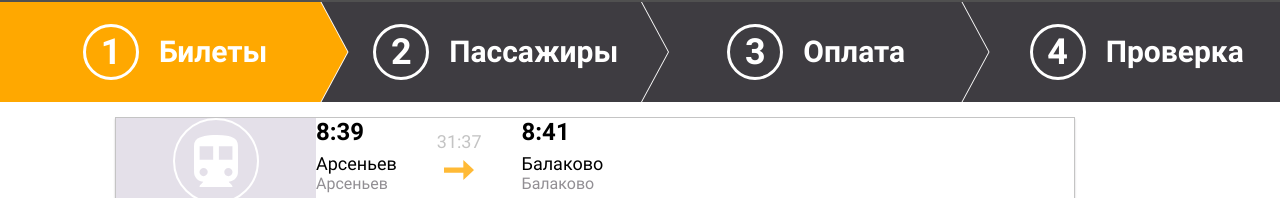
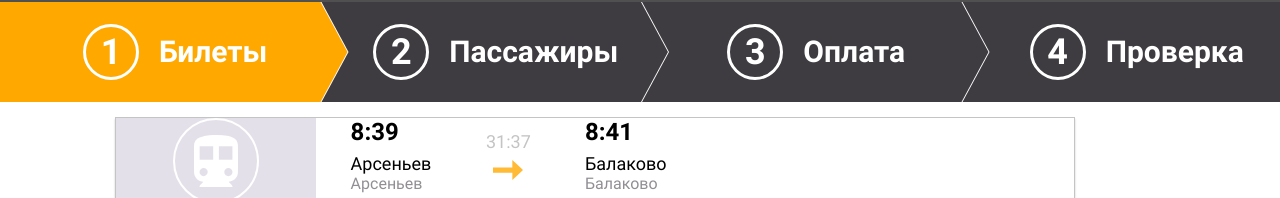
Before and after one commit to korneef/railway-booking-frontend, a React (Create React App) app: page /order/step/1 in a window 1280 px wide. Shown: the part 602-800 px from the top of the page. Built offline with nearby package versions, Linux system fonts and the light colour scheme; grey boxes are pictures that could not be loaded.

Commit message:
correcting styles

```diff
--- a/src/entities/TrainTimeTableInfo/TrainTimeTableInfo.scss
+++ b/src/entities/TrainTimeTableInfo/TrainTimeTableInfo.scss
@@ -1,3 +1,7 @@
 .train-time-table-info {
   display: flex;
 }
+
+.train-time-table-info__train-direction-info {
+  margin: 0 20px;
+}
--- a/src/entities/TrainTimeTableInfo/TrainTimeTableInfo.tsx
+++ b/src/entities/TrainTimeTableInfo/TrainTimeTableInfo.tsx
@@ -17,7 +17,7 @@ function TrainTimeTableInfo(props: TrainTimeTableInfoProps) {
   return (
     <div className={classNames({[`${bemClass}__${className}`]: bemClass}, className)}>
       {direction === 'departure' ? <PointInfo bemClass={className} {...from}/> : <PointInfo bemClass={className} {...to}/>}
-      <TrainDirection duration={duration} direciton={direction} />
+      <TrainDirection duration={duration} direciton={direction} bemClass={className}/>
       {direction === 'departure' ? <PointInfo bemClass={className} {...to}/> : <PointInfo bemClass={className} {...from}/>}
     </div>
   );
--- a/src/shared/components/PointInfo/PointInfo.scss
+++ b/src/shared/components/PointInfo/PointInfo.scss
@@ -1,4 +1,9 @@
-.point-info {}
+.point-info {
+  width: 150px;
+  display: flex;
+  flex-direction: column;
+  align-items: center;
+}
 
 .point-info__time {
   font-weight: 700;
--- a/src/shared/components/PointInfo/PointInfo.tsx
+++ b/src/shared/components/PointInfo/PointInfo.tsx
@@ -13,10 +13,12 @@ function PointInfo(props: PointInfoProps) {
   const { datetime, city, railway_station_name, bemClass } = props;
   const className = 'point-info'
   return (
-    <div className={classNames({[`${bemClass}__${className}`]: bemClass }, className)}>
-      <div className={`${className}__time`}>{moment(datetime).format('LT')}</div>
-      <div className={`${className}__city`}>{toUpperCaseFirst(city.name)}</div>
-      <div className={`${className}__railway-station-name`}>{toUpperCaseFirst(railway_station_name)}</div>
+    <div className={classNames({ [`${bemClass}__${className}`]: bemClass }, className)}>
+      <div className={`${className}__wrapper`}>
+        <div className={`${className}__time`}>{moment(datetime).format('LT')}</div>
+        <div className={`${className}__city`}>{toUpperCaseFirst(city.name)}</div>
+        <div className={`${className}__railway-station-name`}>{toUpperCaseFirst(railway_station_name)}</div>
+      </div>
     </div >
   );
 }
--- a/src/shared/components/TrainDirection/TrainDirection.scss
+++ b/src/shared/components/TrainDirection/TrainDirection.scss
@@ -3,8 +3,6 @@
   flex-direction: column;
   justify-content: center;
   align-items: center;
-
-  margin: 0 40px;
 }
 
 .train-direction-info__duration {
```
